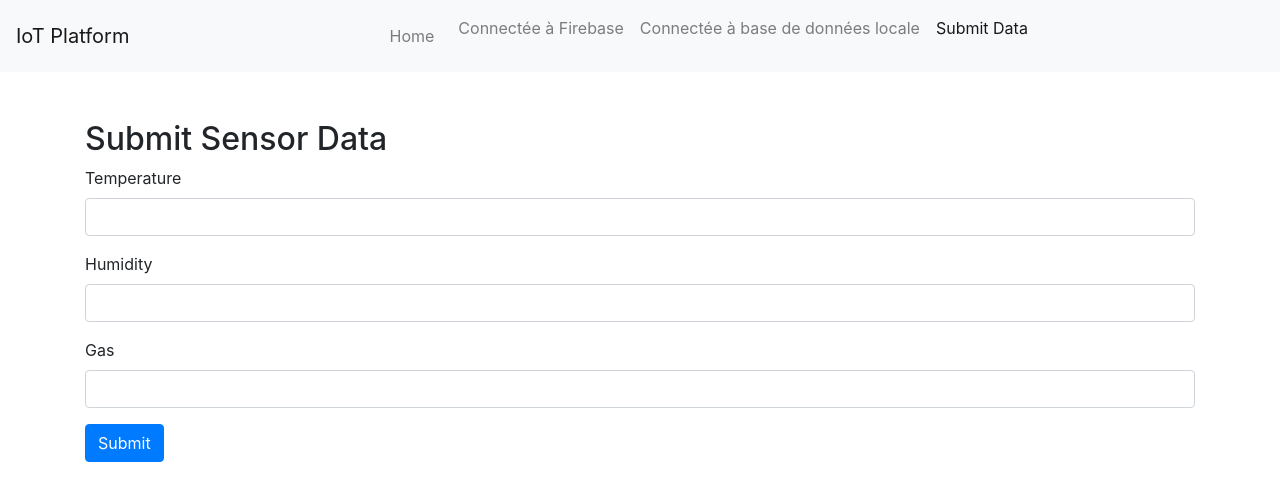
After one commit to bacemhlabba/IoT-platform, a Flask app: page /submit_form in a window 1280 px wide. The commit adds this page. Shown: the top 501 px of the page. Run offline with Flask 2, Linux system fonts and the light colour scheme; some libraries are stand-ins or nearby versions.

Commit message:
Add data submission functionality and dynamic image generation to Flask app

```diff
--- a/app.py
+++ b/app.py
@@ -1,8 +1,12 @@
+import sqlite3
 from flask import Flask, render_template, request, jsonify
-import sqlite3
+import subprocess
 import firebase_admin
 from firebase_admin import credentials, db
-import os
+import base64
+import matplotlib.pyplot as plt
+import numpy as np
+import io
 
 app = Flask(__name__)
 
@@ -40,7 +44,15 @@ def page2():
     cur = conn.cursor()
     cur.execute("SELECT * FROM sensor_data ORDER BY id DESC LIMIT 1")
     row = cur.fetchone()
-    data = {'temperature': row['temperature'], 'humidity': row['humidity'], 'gas': row['gas'], 'led': row['led']} if row else {'temperature': 'N/A', 'humidity': 'N/A', 'gas': 'N/A', 'led': 'N/A'}
+    if row is None:
+        data = {'temperature': 'N/A', 'humidity': 'N/A', 'gas': 'N/A', 'led': 'N/A'}
+    else:
+        data = {
+            'temperature': row['temperature'],
+            'humidity': row['humidity'],
+            'gas': row['gas'],
+            'led': row['led']
+        }
     if request.headers.get('X-Requested-With') == 'XMLHttpRequest':
         return jsonify(data)
     return render_template('page2.html', data=data)
@@ -54,5 +66,67 @@ def update_led():
     conn.commit()
     return jsonify({'status': 'success'})
 
+@app.route('/submit_data', methods=['POST'])
+def submit_data():
+    temperature = request.form['temperature']
+    humidity = request.form['humidity']
+    gas = request.form['gas']
+
+    # Generate dynamic image
+    fig, ax = plt.subplots(subplot_kw={'projection': 'polar'})
+    angles = np.linspace(0, np.pi, 100)
+    ax.plot(angles, np.ones_like(angles) * float(temperature), label='Temperature', color='blue')
+    ax.plot(angles, np.ones_like(angles) * float(humidity), label='Humidity', color='green')
+    ax.set_ylim(0, 100)
+    ax.set_yticks([0, 25, 50, 75, 100])
+    ax.set_yticklabels(['0', '25', '50', '75', '100'])
+    ax.set_title('Sensor Levels')
+    ax.legend()
+
+    # Save the plot to a bytes buffer
+    buf = io.BytesIO()
+    plt.savefig(buf, format='png')
+    buf.seek(0)
+
+    # Convert image to base64
+    encoded_string = base64.b64encode(buf.read()).decode('utf-8')
+
+    # Add data to Realtime Database
+    ref = db.reference('/sensor_data/latest')
+    ref.set({
+        'temperature': temperature,
+        'humidity': humidity,
+        'gas': gas,
+        'image': encoded_string
+    })
+
+    return "Data added to Realtime Database successfully."
+
+@app.route('/submit_form', methods=['GET', 'POST'])
+def submit_form():
+    if request.method == 'POST':
+        temperature = request.form['temperature']
+        humidity = request.form['humidity']
+        gas = request.form['gas']
+
+        # Save data to Firebase
+        ref = db.reference('/sensor_data')
+        ref.push({
+            'temperature': temperature,
+            'humidity': humidity,
+            'gas': gas
+        })
+
+        # Save data to local database
+        conn = get_db()
+        cur = conn.cursor()
+        cur.execute("INSERT INTO sensor_data (temperature, humidity, gas) VALUES (?, ?, ?)",
+                    (temperature, humidity, gas))
+        conn.commit()
+
+        return jsonify({'status': 'success', 'message': 'Data submitted successfully'})
+
+    return render_template('submit_form.html')
+
 if __name__ == '__main__':
     app.run(debug=True)
--- a/put_data_to_firebase.py
+++ b/put_data_to_firebase.py
@@ -13,7 +13,7 @@ firebase_admin.initialize_app(cred, {
 
 # Generate dynamic image
 temperature = 25
-humidity = 60
+humidity = 80
 gas = 'normal'
 
 # Create a half-circle plot
--- a/templates/index.html
+++ b/templates/index.html
@@ -10,8 +10,9 @@
     <div class="container mt-5">
         <h1 class="text-center">Welcome to the IoT Project</h1>
         <div class="text-center mt-4">
-            <a href="/page1" class="btn btn-primary">Go to Page 1</a>
-            <a href="/page2" class="btn btn-secondary">Go to Page 2</a>
+            <a href="/page1" class="btn btn-primary">Connectée à Firebase</a>
+            <a href="/page2" class="btn btn-secondary">Connectée à base de données locale</a>
+            <a href="/submit_form" class="btn btn-success">Submit Data</a>
         </div>
     </div>
     <script src="https://code.jquery.com/jquery-3.5.1.slim.min.js"></script>
--- /dev/null
+++ b/templates/submit_form.html
@@ -0,0 +1,84 @@
+<!DOCTYPE html>
+<html lang="en">
+<head>
+    <meta charset="UTF-8">
+    <meta name="viewport" content="width=device-width, initial-scale=1.0">
+    <title>Submit Form</title>
+    <link rel="stylesheet" href="https://stackpath.bootstrapcdn.com/bootstrap/4.5.2/css/bootstrap.min.css">
+    <script src="https://code.jquery.com/jquery-3.6.0.min.js"></script>
+</head>
+<body>
+    <!-- Navigation Bar -->
+    <nav class="navbar navbar-expand-lg navbar-light bg-light">
+        <a class="navbar-brand" href="#">IoT Platform</a>
+        <button class="navbar-toggler" type="button" data-toggle="collapse" data-target="#navbarNav" aria-controls="navbarNav" aria-expanded="false" aria-label="Toggle navigation">
+            <span class="navbar-toggler-icon"></span>
+        </button>
+        <div class="collapse navbar-collapse justify-content-center" id="navbarNav">
+            <ul class="navbar-nav">
+                <li class="nav-link">
+                    <a class="nav-link" href="/">Home <span class="sr-only">(current)</span></a>
+                </li>
+                <li class="nav-item">
+                    <a class="nav-link" href="page1">Connectée à Firebase</a>
+                </li>
+                <li class="nav-item">
+                    <a class="nav-link" href="page2">Connectée à base de données locale</a>
+                </li>
+                <li class="nav-item active">
+                    <a class="nav-link" href="submit_form">Submit Data</a>
+                </li>
+            </ul>
+        </div>
+    </nav>
+
+    <!-- Form to submit sensor data -->
+    <div class="container mt-5">
+        <h2>Submit Sensor Data</h2>
+        <form id="dataForm">
+            <div class="form-group">
+                <label for="temperature">Temperature</label>
+                <input type="text" class="form-control" id="temperature" name="temperature" required>
+            </div>
+            <div class="form-group">
+                <label for="humidity">Humidity</label>
+                <input type="text" class="form-control" id="humidity" name="humidity" required>
+            </div>
+            <div class="form-group">
+                <label for="gas">Gas</label>
+                <input type="text" class="form-control" id="gas" name="gas" required>
+            </div>
+            <button type="submit" class="btn btn-primary">Submit</button>
+        </form>
+    </div>
+
+    <div id="popup" style="display:none;">
+        <p id="popupMessage"></p>
+        <button onclick="closePopup()">Close</button>
+    </div>
+
+    <script>
+        $(document).ready(function() {
+            $('#dataForm').on('submit', function(event) {
+                event.preventDefault();
+                $.ajax({
+                    url: '/submit_form',
+                    type: 'POST',
+                    data: $(this).serialize(),
+                    success: function(response) {
+                        $('#popupMessage').text(response.message);
+                        $('#popup').show();
+                    }
+                });
+            });
+        });
+
+        function closePopup() {
+            $('#popup').hide();
+        }
+    </script>
+
+    <script src="https://cdn.jsdelivr.net/npm/@popperjs/core@2.5.4/dist/umd/popper.min.js"></script>
+    <script src="https://stackpath.bootstrapcdn.com/bootstrap/4.5.2/js/bootstrap.min.js"></script>
+</body>
+</html>
```
Also changed, not shown: index.html (deleted, +0 -21 lines), templates/page1.html (+5 -2 lines), templates/page2.html (+5 -2 lines), local_database.db.
